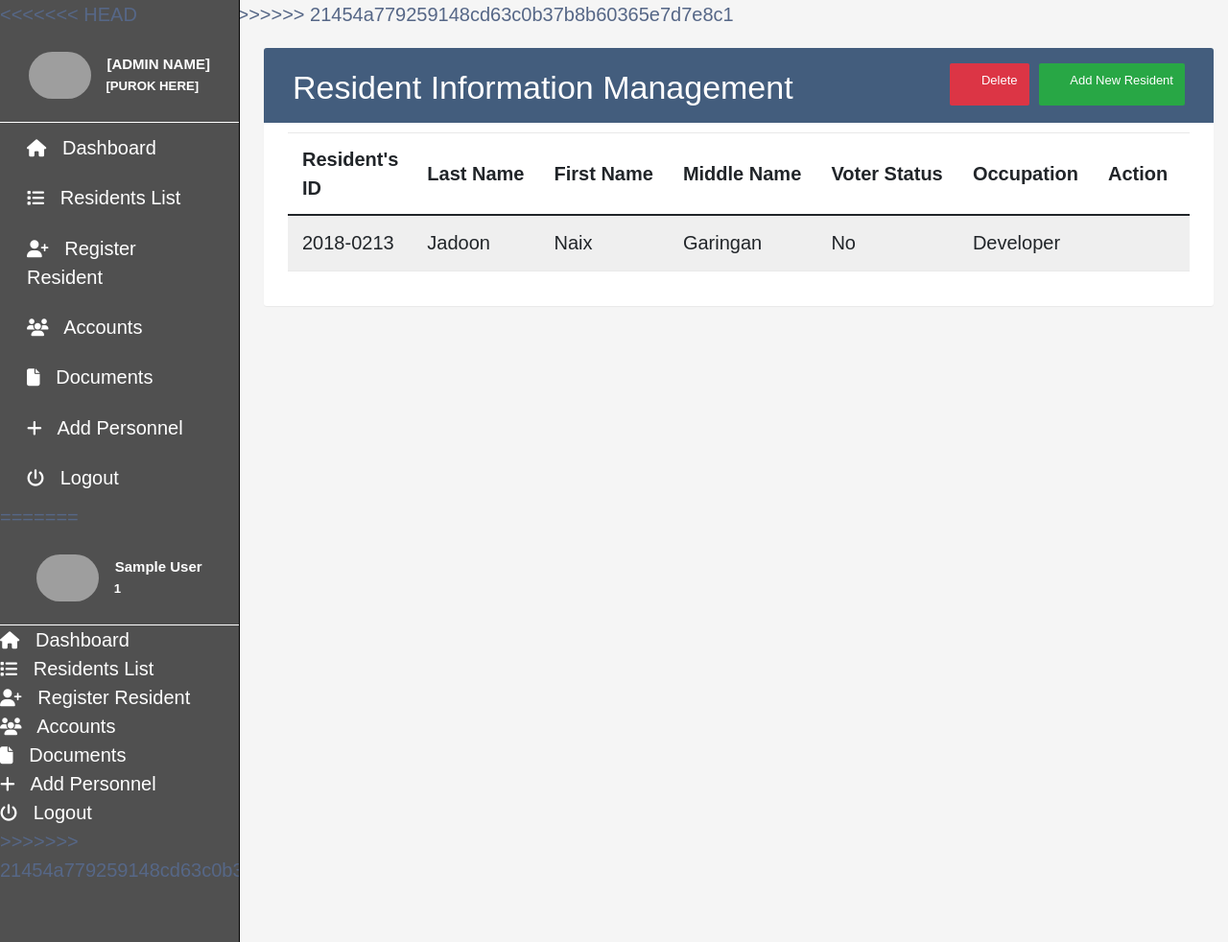
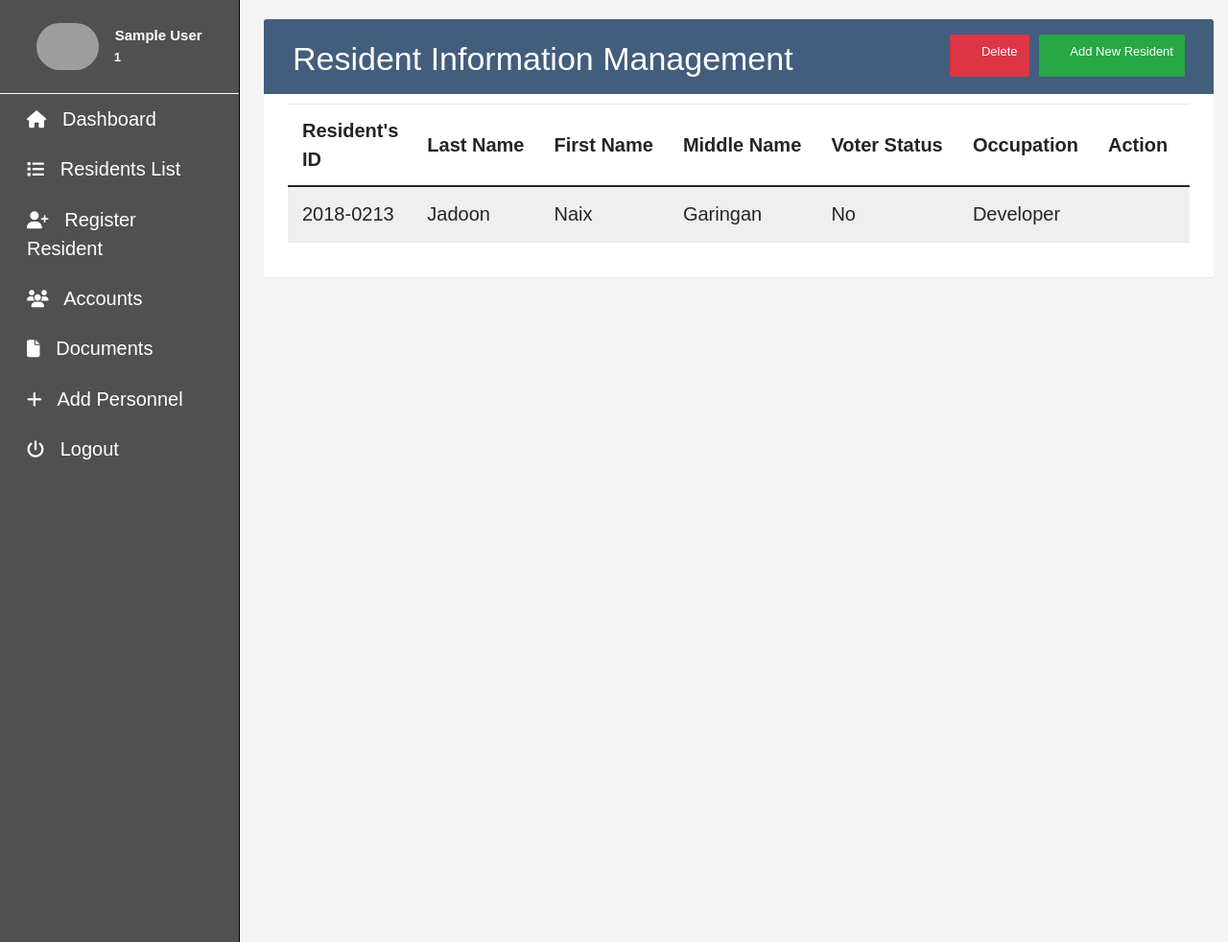
Before and after one commit to rrTio/NCP3106-FINALS-Barangay-Management-System, a PHP site: page /residents.php in a window 1280 px wide. Shown: the whole page at 96% size. Run offline with PHP 8.4, Linux system fonts and the light colour scheme; the visitor is signed in with stand-in values (Sample User, id 1); some libraries are stand-ins or nearby versions; some web fonts are replaced; grey boxes are pictures that could not be loaded.

Commit message:
Updated Residents

```diff
--- a/residents.php
+++ b/residents.php
@@ -8,14 +8,10 @@ session_start();
 <head>
   <meta charset="UTF-8"/>
   <title>Residents List</title>
-<<<<<<< HEAD
-  <meta charset="utf-8" />
   <link rel="stylesheet" href="./assets/css/main.css">
   <link rel='stylesheet' href='https://cdn.jsdelivr.net/npm/bootstrap@5.0.0-beta1/dist/css/bootstrap.min.css'>
   <link rel='stylesheet' href='https://unicons.iconscout.com/release/v3.0.6/css/line.css'>
-=======
   <link rel="icon" href="./assets/images/logo.png">
->>>>>>> 21454a779259148cd63c0b37b8b60365e7d7e8c1
   <link href="https://maxcdn.bootstrapcdn.com/font-awesome/latest/css/font-awesome.min.css" rel="stylesheet">
   <link rel="apple-touch-icon" sizes="76x76" href="../../assets/img/apple-icon.png">
   <link rel="icon" type="image/png" sizes="96x96" href="../../assets/img/favicon.png">
@@ -32,26 +28,6 @@ session_start();
 
   <body>
     <aside class="sidebar position-fixed top-0 left-0 overflow-auto h-100 float-left" id="show-side-navigation1">
-<<<<<<< HEAD
-    <i class="uil-bars close-aside d-md-none d-lg-none" data-close="show-side-navigation1"></i>
-    <div class="sidebar-header d-flex justify-content-center align-items-center px-3 py-4">
-      <img class="rounded-pill img-fluid" width="65" src="https://uniim1.shutterfly.com/ng/services/mediarender/THISLIFE/021036514417/media/23148907008/medium/1501685726/enhance" alt="">
-      <div class="ms-2">
-        <h5 class="fs-6 mb-0">
-          <a class="text-decoration-none headName" href="#"> &nbsp; [ADMIN NAME]</a>
-        </h5>
-        <p class="mt-1 mb-0 headPlace"> &nbsp; [PUROK HERE]</p>
-      </div>
-    </div>
-    <ul class="categories list-unstyled">
-      <li><i class="fa fa-home sideIcons"></i><a href="dashboard.php"> Dashboard</a></li>
-      <li><i class="fa fa-list sideIcons"></i><a href="residents.php"> Residents List</a></li>
-      <li><i class="fa fa-user-plus sideIcons"></i><a href="registration.php"> Register Resident</a></li>
-      <li><i class="fa fa-users sideIcons"></i><a href="view-user.php"> Accounts</a></li>
-      <li><i class="fa fa-file sideIcons"></i><a href="#"> Documents</a></li>
-      <li><i class="fa fa-plus sideIcons"></i><a href="#"> Add Personnel</a></li>
-      <li><i class="fa fa-power-off sideIcons"></i><a href="#"> Logout</a></li>
-=======
           <i class="uil-bars close-aside d-md-none d-lg-none" data-close="show-side-navigation1"></i>
           <div class="sidebar-header d-flex justify-content-center align-items-center px-3 py-4">
           <img
@@ -74,7 +50,6 @@ session_start();
           <li><i class="fa fa-file sideIcons"></i><a href="#"> Documents</a></li>
           <li><i class="fa fa-plus sideIcons"></i><a href="#"> Add Personnel</a></li>
           <li><i class="fa fa-power-off sideIcons"></i><a href="index.php <?php session_abort()?>"> Logout</a></li>
->>>>>>> 21454a779259148cd63c0b37b8b60365e7d7e8c1
       </ul>
     </aside>
 
@@ -214,5 +189,4 @@ session_start();
       </div>
     </section>
   </body>
-
 </html>
```
Lines whose indentation alone changed are shown as unchanged.
